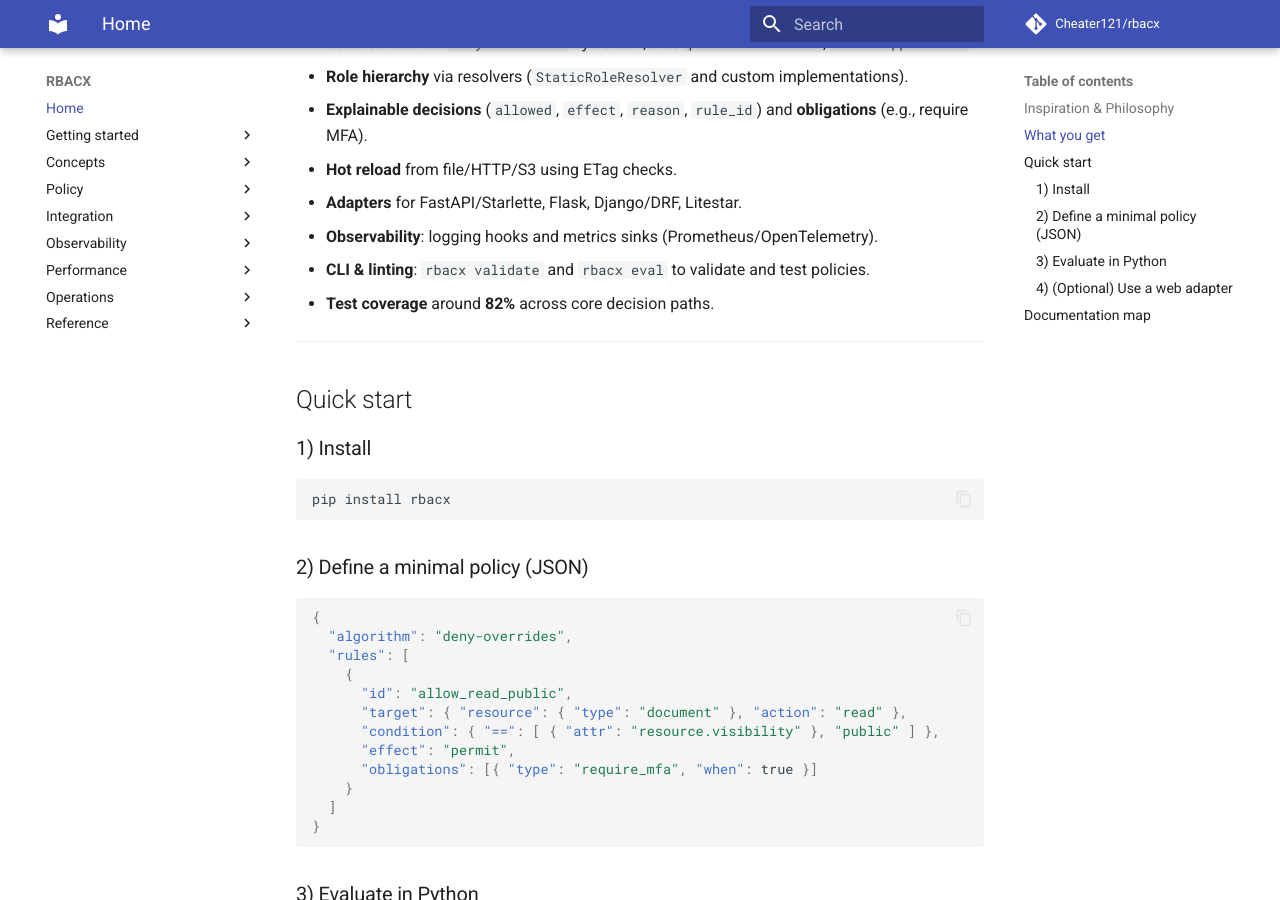
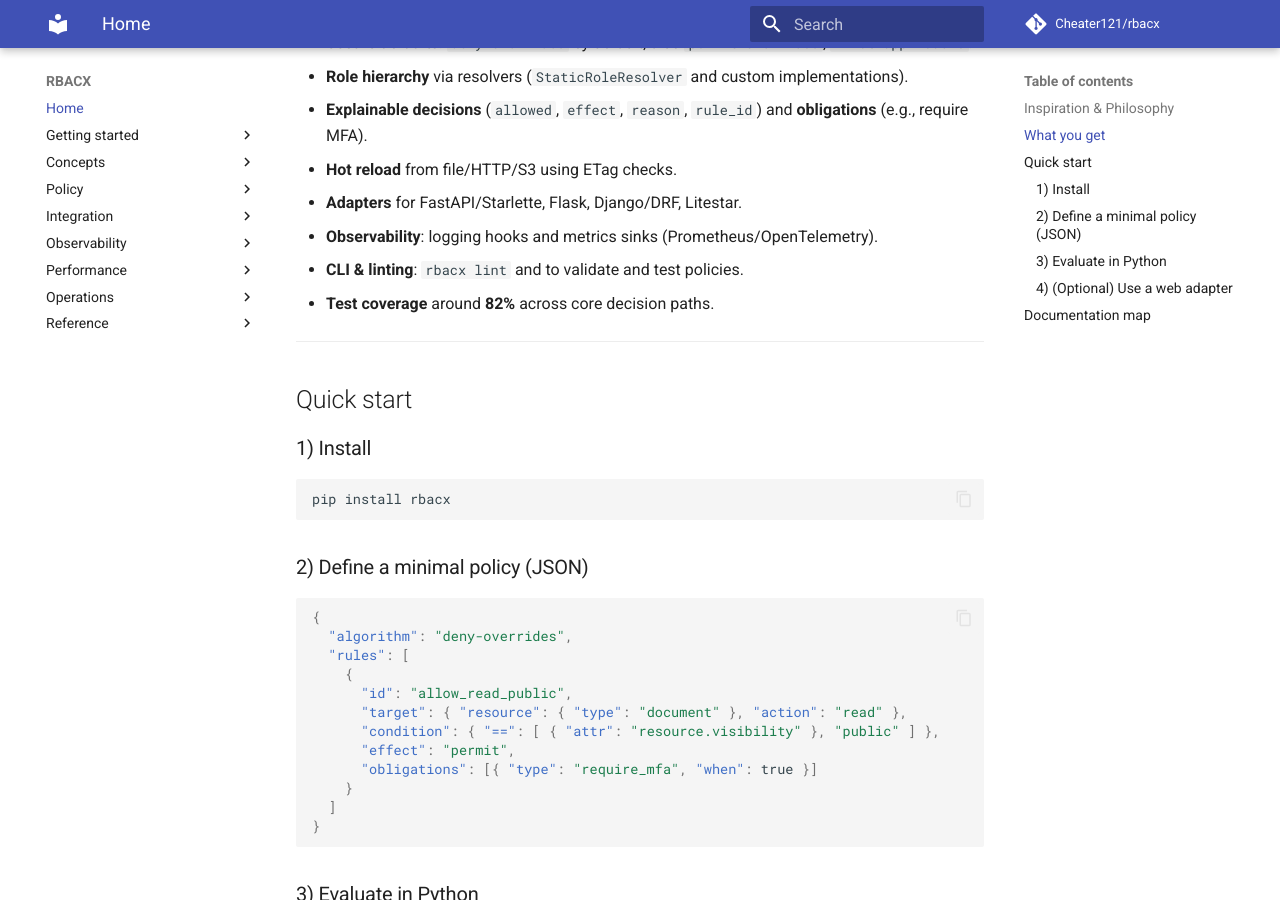
Before and after one commit to Cheater121/rbacx, an MkDocs documentation site: the page built from docs/index.md, in a window 1280 px wide and 900 px high, scrolled down 697 px. Built offline with MkDocs 1.6.1 and Material for MkDocs 9.7.7, drawn with Linux system fonts in a browser that asks for light colours; comment, search, counter and statistics services are not loaded.

Commit message:
Update index.md

```diff
--- a/docs/index.md
+++ b/docs/index.md
@@ -25,7 +25,7 @@ RBACX is inspired by:
 - **Hot reload** from file/HTTP/S3 using ETag checks.
 - **Adapters** for FastAPI/Starlette, Flask, Django/DRF, Litestar.
 - **Observability**: logging hooks and metrics sinks (Prometheus/OpenTelemetry).
-- **CLI & linting**: `rbacx validate` and `rbacx eval` to validate and test policies.
+- **CLI & linting**: `rbacx lint` and  to validate and test policies.
 - **Test coverage** around **82%** across core decision paths.
 
 ---
```
